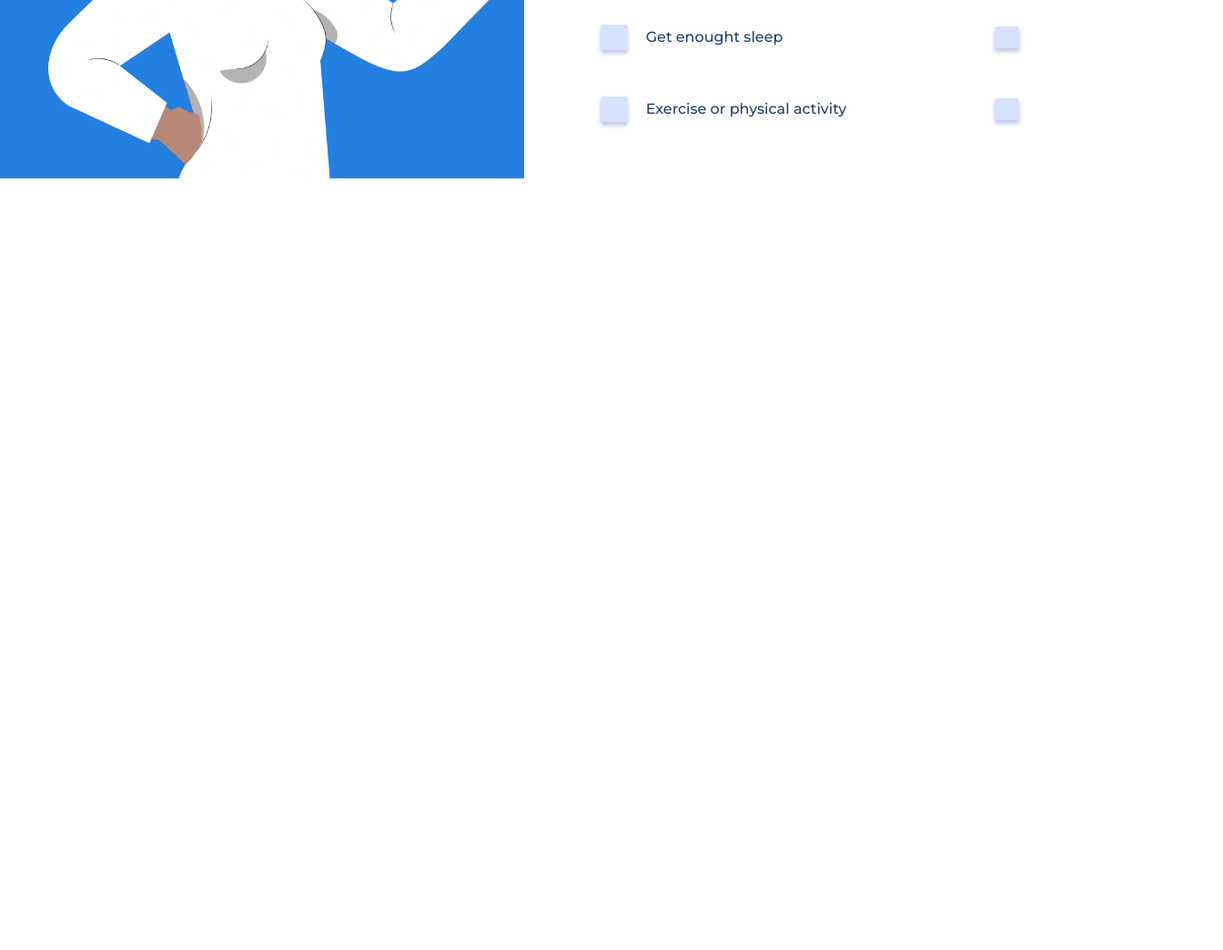
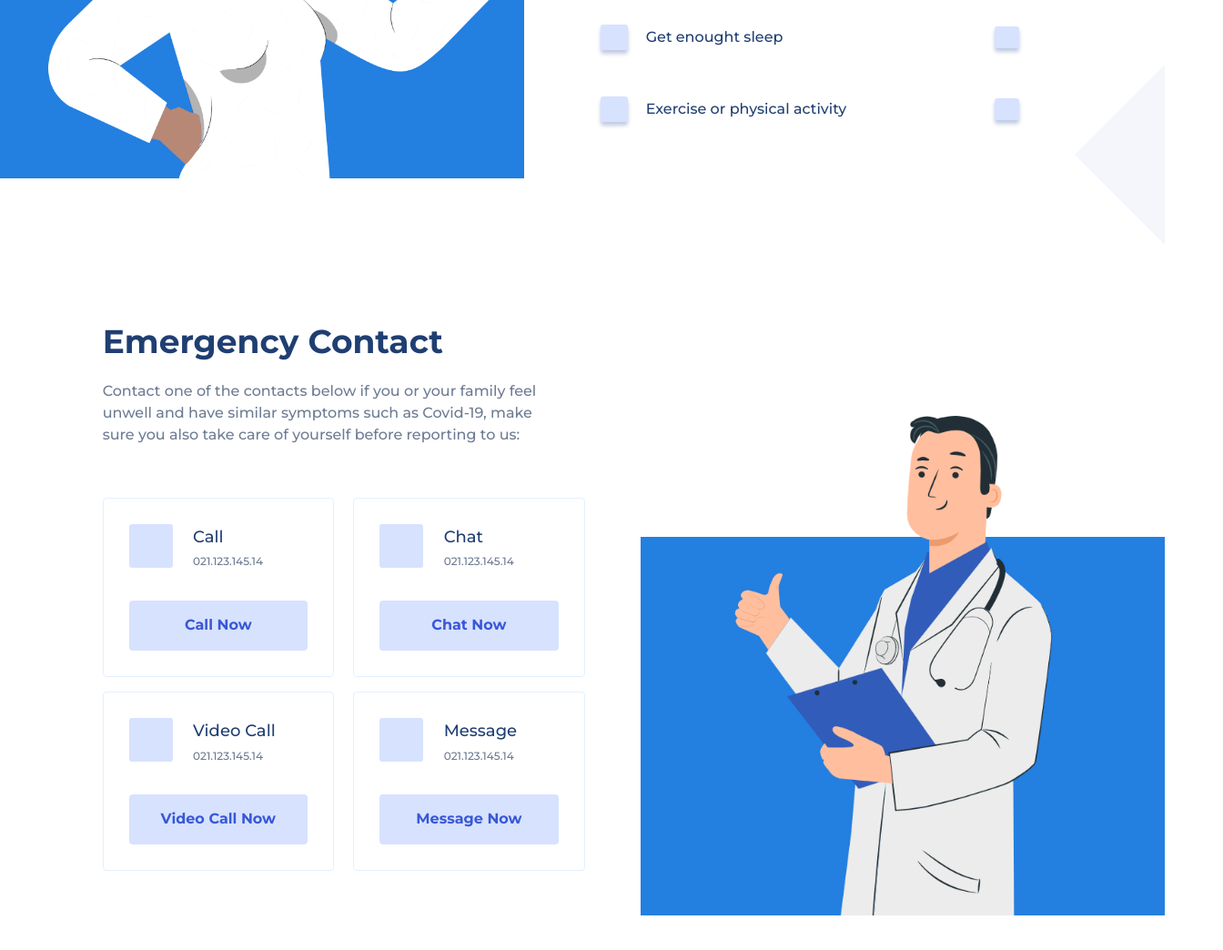
Before and after one commit to Josueram/Vaccination-Website, a plain HTML site: page index.html in a window 1280 px wide. Shown: the part 2110-3154 px from the top of the page at 91% size, 1344 px wide, since content can reach past the window. Before the commit the page ends 2400 px from the top, so only its background shows below. Drawn offline with Linux system fonts and the light colour scheme.

Commit message:
Emergency contact section completed

```diff
--- a/css/styles.css
+++ b/css/styles.css
@@ -314,11 +314,11 @@ header ul .btn-custom a {
   background-color: #f4f6fb;
   transform: rotate(45deg);
 }
-.container-img-doctor2 {
+.container-preparations-img {
   width: 45%;
   height: 100vh;
 }
-.background-image-doctor {
+.background-image-person {
   display: flex;
   position: relative;
   width: 100%;
@@ -327,7 +327,7 @@ header ul .btn-custom a {
   align-items: flex-end;
   background-color: #237fe0;
 }
-.image-doctor {
+.image-person {
   position: absolute;
   width: 640px;
   height: 580px;
@@ -388,3 +388,115 @@ header ul .btn-custom a {
   box-shadow: 0px 20px 42px -7px rgba(77, 133, 255, 0.51);
   transition: 0.5s;
 }
+
+/* Section Emergency Contacts Styles */
+.emergency-contact {
+  display: flex;
+  width: 100%;
+  height: 100vh;
+}
+.emergency-info {
+  width: 55%;
+  height: 100vh;
+}
+.emergency-info h2 {
+  font-size: 36px;
+  color: var(--dark-blue);
+  padding: 9% 0 2% 16%;
+}
+.emergency-info p {
+  width: 620px;
+  padding: 1% 0 2% 16%;
+  color: var(--grey);
+  font-size: 16px;
+  font-weight: 500;
+  line-height: 1.5;
+}
+.container-contacts {
+  display: flex;
+  width: 530px;
+  height: 410px;
+  margin: 6% 16%;
+  flex-wrap: wrap;
+  justify-content: space-between;
+  align-content: space-between;
+}
+.contact {
+  display: flex;
+  width: 48%;
+  height: 48%;
+  padding: 28px;
+  flex-wrap: wrap;
+  border: 1px solid rgba(137, 188, 255, 0.233);
+  border-radius: 4px;
+}
+.icon {
+  width: 48px;
+  height: 48px;
+  background-color: rgba(94, 137, 255, 0.247);
+  border-radius: 3px;
+}
+.contact-info {
+  width: 140px;
+}
+.contact-info .title {
+  color: var(--dark-blue);
+  font-size: 18px;
+}
+.contact-info p {
+  color: var(--grey);
+  font-size: 12px;
+}
+.contact .btn-custom {
+  display: flex;
+  padding: 0;
+  color: var(--secondary-blue);
+  font-weight: 600;
+  align-items: center;
+  justify-content: center;
+  background-color: rgba(94, 137, 255, 0.247);
+  box-shadow: none;
+}
+.contact .btn-custom:hover {
+  color: white;
+  background-color: #2b4cca;
+  box-shadow: 0px 20px 42px -7px rgba(77, 133, 255, 0.51);
+  transition: 0.5s;
+}
+.emergency-img {
+  width: 45%;
+  height: 100vh;
+}
+.background-image-nurse {
+  display: flex;
+  position: relative;
+  width: 100%;
+  height: 52%;
+  top: 300px;
+  align-items: flex-end;
+  background-color: #237fe0;
+}
+.img-nurse {
+  position: absolute;
+  width: 640px;
+  height: 580px;
+  background-image: url('../assets/img/Doctor2.png');
+  background-size: cover;
+  object-fit: contain;
+  transform: scaleX(-1);
+}
+.background-square5-size {
+  position: absolute;
+  width: 200px;
+  height: 200px;
+  top: 2180px;
+  right: 0%;
+  overflow: hidden;
+}
+.background-square5 {
+  width: 140px;
+  height: 140px;
+  margin: 30px 0px 0px 130px;
+  background-color: #f4f6fb;
+  transform: rotate(45deg);
+}
--- a/index.html
+++ b/index.html
@@ -112,9 +112,9 @@
   <!-- Preparations section -->
   <section class="preparations">
     <div class="background-square4"></div>
-    <div class="container-img-doctor2">
-      <div class="background-image-doctor">
-        <div class="image-doctor"></div>
+    <div class="container-preparations-img">
+      <div class="background-image-person">
+        <div class="image-person"></div>
       </div>
     </div>
     <div class="container-info-preparations">
@@ -149,8 +149,57 @@
       </div>
     </div>
   </section>
-  <section></section>
-  <section></section>
+
+  <!-- Emergency Contact section -->
+  <section class="emergency-contact">
+    <div class="background-square5-size">
+      <div class="background-square5"></div>
+    </div>
+    <div class="emergency-info">
+      <h2>Emergency Contact</h2>
+      <p>Contact one of the contacts below if you or your family feel unwell and have similar symptoms such as Covid-19, make sure you also take care of yourself before reporting to us:</p>
+      <div class="container-contacts">
+        <div class="contact">
+          <div class="icon"></div>
+          <div class="contact-info">
+            <p class="title">Call</p>
+            <p>021.123.145.14</p>
+          </div>
+          <p class="btn-custom">Call Now</p>
+        </div>
+        <div class="contact">
+          <div class="icon"></div>
+          <div class="contact-info">
+            <p class="title">Chat</p>
+            <p>021.123.145.14</p>
+          </div>
+          <p class="btn-custom">Chat Now</p>
+        </div>
+        <div class="contact">
+          <div class="icon"></div>
+          <div class="contact-info">
+            <p class="title">Video Call</p>
+            <p>021.123.145.14</p>
+          </div>
+          <p class="btn-custom">Video Call Now</p>
+        </div>
+        <div class="contact">
+          <div class="icon"></div>
+          <div class="contact-info">
+            <p class="title">Message</p>
+            <p>021.123.145.14</p>
+          </div>
+          <p class="btn-custom">Message Now</p>
+        </div>
+      </div>
+    </div>
+    <div class="emergency-img">
+      <div class="background-image-nurse">
+        <div class="img-nurse"></div>
+      </div>
+    </div>
+  </section>
+
   <footer></footer>
 </body>
 </html>
```
